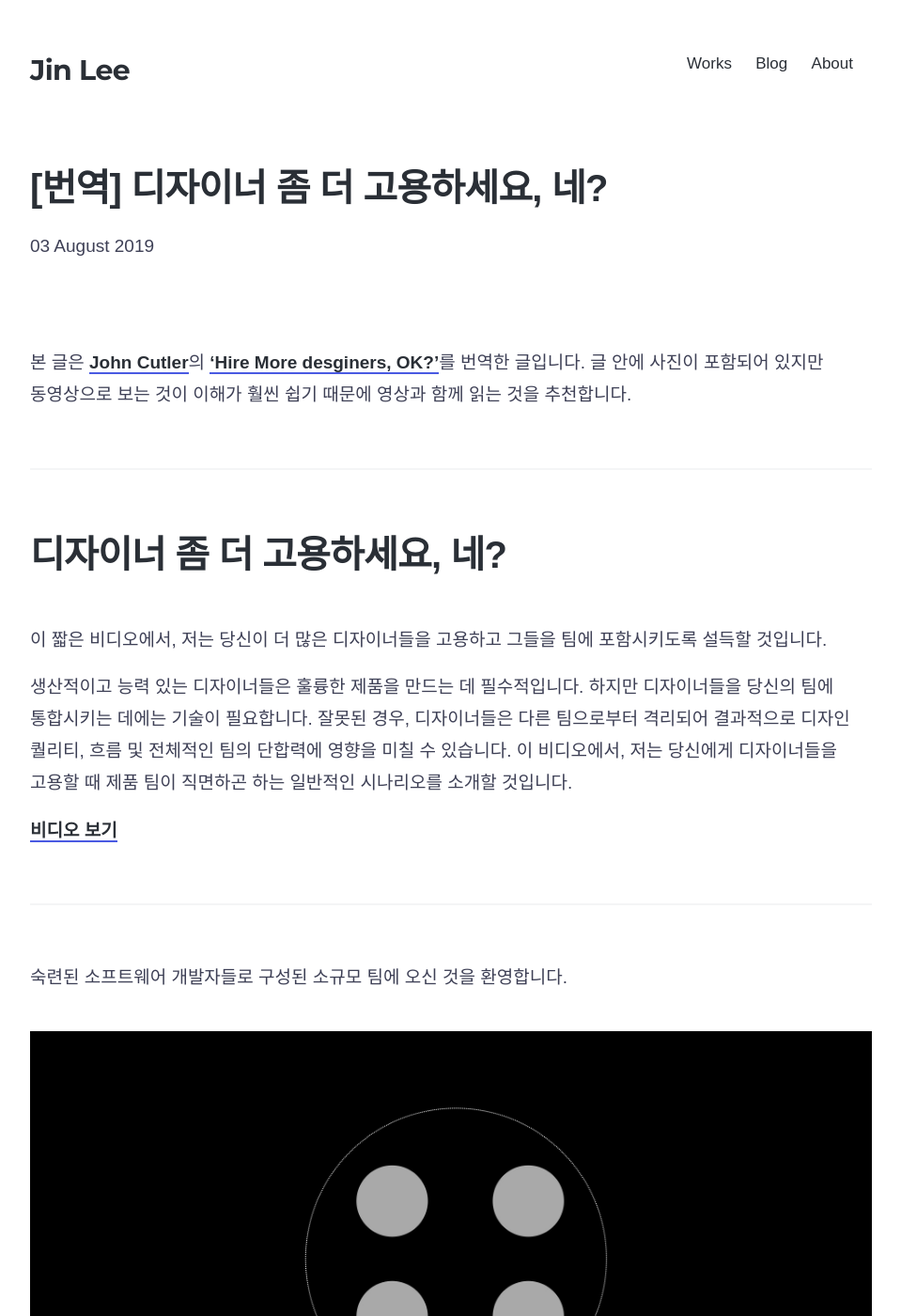
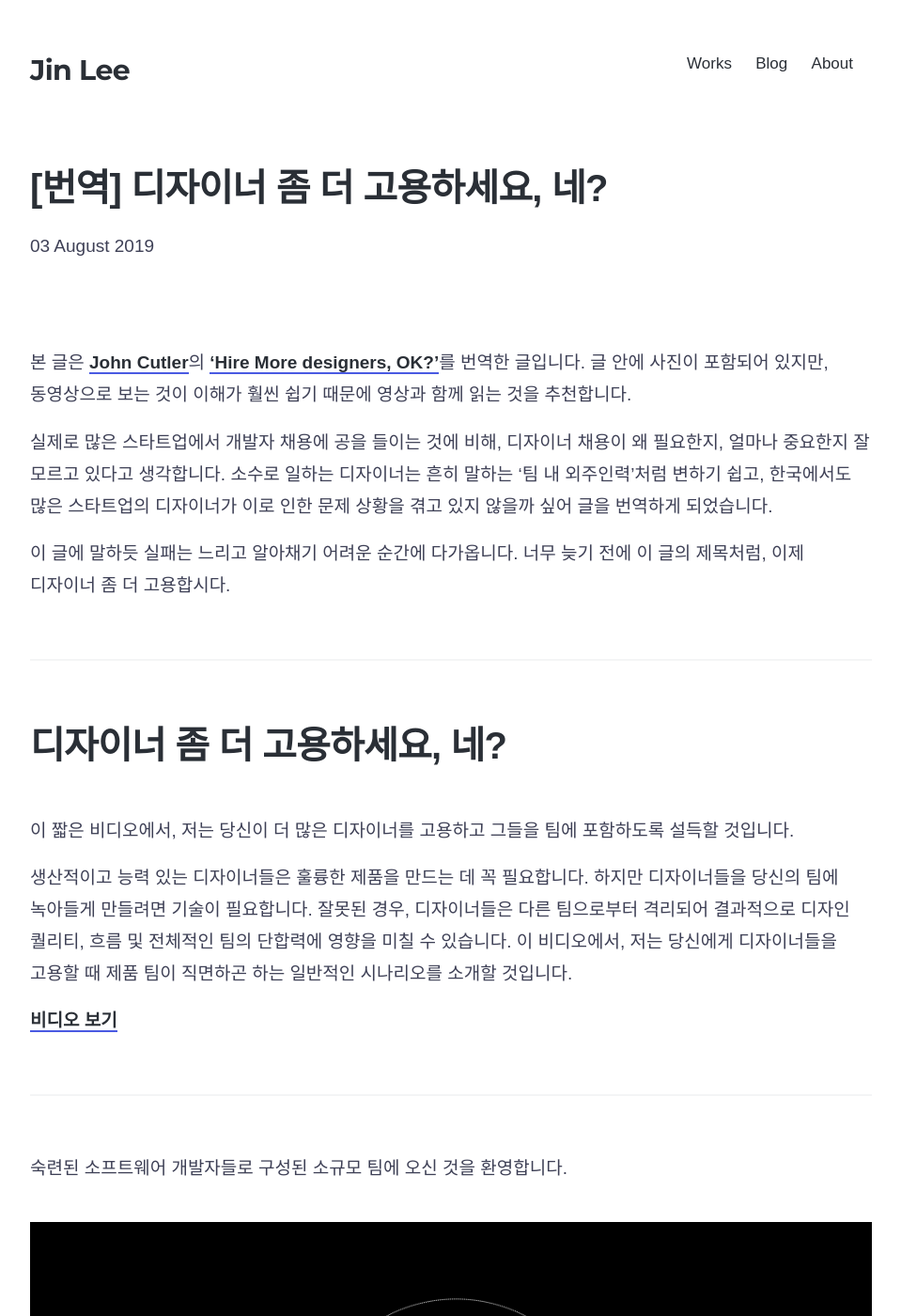
Before and after one commit to yujiinlee/yujiinlee.github.io, a Jekyll site: the page built from _posts/interp/2019-08-03-hire_more_designers.md, in a window 1280 px wide and 1400 px high. Shown: the whole window at 94% size, without its empty margins (160-1119 px from the left). Built offline with Jekyll 4.4.1, drawn with Linux system fonts in a browser that asks for light colours; nearby versions of some CDN libraries; some web fonts are replaced; comment, search, counter and statistics services are not loaded; some of the changed text lies outside the part shown.

Commit message:
번역 수정

```diff
--- a/_posts/interp/2019-08-03-hire_more_designers.md
+++ b/_posts/interp/2019-08-03-hire_more_designers.md
@@ -8,15 +8,19 @@
 - 번역
 featured_image: '/img/opengraph.png'
 ---
-본 글은 [John Cutler](https://twitter.com/johncutlefish)의 ['Hire More desginers, OK?'](https://amplitude.com/blog/hire-more-designers)를 번역한 글입니다. 글 안에 사진이 포함되어 있지만 동영상으로 보는 것이 이해가 훨씬 쉽기 때문에 영상과 함께 읽는 것을 추천합니다.
+본 글은 [John Cutler](https://twitter.com/johncutlefish)의 ['Hire More designers, OK?'](https://amplitude.com/blog/hire-more-designers)를 번역한 글입니다. 글 안에 사진이 포함되어 있지만, 동영상으로 보는 것이 이해가 훨씬 쉽기 때문에 영상과 함께 읽는 것을 추천합니다.
+
+실제로 많은 스타트업에서 개발자 채용에 공을 들이는 것에 비해, 디자이너 채용이 왜 필요한지, 얼마나 중요한지 잘 모르고 있다고 생각합니다. 소수로 일하는 디자이너는 흔히 말하는 '팀 내 외주인력'처럼 변하기 쉽고, 한국에서도 많은 스타트업의 디자이너가 이로 인한 문제 상황을 겪고 있지 않을까 싶어 글을 번역하게 되었습니다.
+
+이 글에 말하듯 실패는 느리고 알아채기 어려운 순간에 다가옵니다. 너무 늦기 전에 이 글의 제목처럼, 이제 디자이너 좀 더 고용합시다.
 
 ---
 
 # 디자이너 좀 더 고용하세요, 네?
 
-이 짧은 비디오에서, 저는 당신이 더 많은 디자이너들을 고용하고 그들을 팀에 포함시키도록 설득할 것입니다.
+이 짧은 비디오에서, 저는 당신이 더 많은 디자이너를 고용하고 그들을 팀에 포함하도록 설득할 것입니다.
 
-생산적이고 능력 있는 디자이너들은 훌륭한 제품을 만드는 데 필수적입니다. 하지만 디자이너들을 당신의 팀에 통합시키는 데에는 기술이 필요합니다. 잘못된 경우, 디자이너들은 다른 팀으로부터 격리되어 결과적으로 디자인 퀄리티, 흐름 및 전체적인 팀의 단합력에 영향을 미칠 수 있습니다. 이 비디오에서, 저는 당신에게 디자이너들을 고용할 때 제품 팀이 직면하곤 하는 일반적인 시나리오를 소개할 것입니다.
+생산적이고 능력 있는 디자이너들은 훌륭한 제품을 만드는 데 꼭 필요합니다. 하지만 디자이너들을 당신의 팀에 녹아들게 만들려면 기술이 필요합니다. 잘못된 경우, 디자이너들은 다른 팀으로부터 격리되어 결과적으로 디자인 퀄리티, 흐름 및 전체적인 팀의 단합력에 영향을 미칠 수 있습니다. 이 비디오에서, 저는 당신에게 디자이너들을 고용할 때 제품 팀이 직면하곤 하는 일반적인 시나리오를 소개할 것입니다.
 
 
 [비디오 보기](https://youtu.be/HdqX4A_3-bA)
@@ -27,46 +31,58 @@
 
 ![01](/img/2019-08-03/01.jpeg)
 
-훌륭한 스타트업 아이디어가 있지만, 문제가 있습니다. 디자이너를 꼭 채용해야 했기에, 그렇게 했죠. 바로 펠릭스를 고용했습니다. 펠릭스는 팀과 함께 앉아 매일 개발자와 짝지어 일하고, 그들의 프로덕트는 견인력을 얻기 시작합니다. 팀은 두 명의 개발자를 더 고용합니다. 이 시점에서, 팀은 한 가지 할 일 리스트를 기반으로 작업을 진행합니다. 펠릭스는 디자인과 관련된 작업 항목에 자신의 자석을 추가합니다. 팀은 더 많은 개발자를 고용합니다.
+이들에게는 훌륭한 스타트업 아이디어가 있지만, 문제가 있습니다. 디자이너를 꼭 채용해야 했기에, 그렇게 했죠. 바로 펠릭스를 고용했습니다. 펠릭스는 팀과 함께 앉아 매일 개발자와 짝지어 일하고, 그들의 프로덕트는 견인력을 얻기 시작합니다. 팀은 두 명의 개발자를 더 고용합니다.
+
+이 시점에서, 팀은 하나의 할 일 리스트를 기반으로 작업을 진행합니다. 펠릭스는 디자인과 관련된 작업 항목에 자신의 자석을 추가합니다. 팀은 더 많은 개발자를 고용합니다.
 
 ![02](/img/2019-08-03/02.jpeg)
 
-펠릭스는 일손이 꽉 찼지만, 아직 감당할만은 합니다. 리스트에 어떤 일들이 있는지 알고 있다면, 그의 시간과 에너지를 어떻게 쓸지 효율적으로 관리할 수 있습니다. 어떤 시점부터는 8명의 개발자를 한 팀으로 운영하는 것이 어려워지고 팀은 이들을 4명의 두 팀으로 분리합니다. 펠릭스에게 일어난 변화는 크지 않습니다. 몇 가지 예를 들면, 그는 이제 두 개의 스탠드업과 다른 공동의 미팅들에 참석해야 합니다.
+펠릭스는 일손이 꽉 찼지만, 아직 감당할 만은 합니다. 리스트에 어떤 일들이 있는지 알고 있다면, 그의 시간과 에너지를 어떻게 하면 효율적으로 쓸지 관리할 수 있습니다.
+
+어떤 시점부터는 8명의 개발자를 한 팀으로 운영하는 것이 어려워지고 팀은 이들을 4명의 두 팀으로 분리합니다. 펠릭스에게 일어난 변화는 크지 않습니다. 몇 가지 예를 들자면, 그는 이제 두 개의 스탠드업과 다른 공동의 미팅들에 참석해야 합니다.
 
 ![03](/img/2019-08-03/03.jpeg)
 
-이제 그는 각 팀의 리스트를 파악하기 위해 두 개의 보드를 살펴봐야 합니다. 펠릭스는 다른 여러 가지 일을 오가는 빈도가 늘어나고, 관리 비용 또한 증가합니다. 이전에 펠릭스가 팀 동료들과 함께 자신 있게 일을 시작할 수 있었던 반면에, 이제 그의 스케줄이 정신없이 바빠지기 시작하면서 미리 작업을 진행하고, 어떻게든 일을 끝내려고 애쓰고, 작업을 개발자에게 넘기기 이전에 디자인을 끝내는 방향으로 일을 하게 됩니다. 이상적인 상황은 아니지만, 펠릭스는 그렇게 할 수밖에 없습니다. 그렇지 않으면 펠릭스는 자신의 시간을 확실하게 관리할 수 없으니까요.
+이제 그는 각 팀의 리스트를 파악하기 위해 두 개의 보드를 살펴봐야 합니다. 펠릭스는 다른 여러 가지 일을 오가는 빈도가 늘어나고, 관리 비용 또한 증가합니다.
+
+이전에 펠릭스가 팀 동료들과 함께 자신 있게 일을 시작할 수 있었던 반면에, 이제 그의 스케줄이 정신없이 바빠지기 시작하면서 미리 작업을 진행하고, 어떻게든 일을 끝내려고 애쓰고, 작업을 개발자에게 넘기기 이전에 디자인을 끝내는 방향으로 일을 하게 됩니다.
+
+이상적인 상황은 아니지만, 펠릭스는 그렇게 할 수밖에 없습니다. 그렇지 않으면 펠릭스는 자신의 시간을 확실하게 관리할 수 없으니까요.
 
 ![04](/img/2019-08-03/04.jpeg)
 ![05](/img/2019-08-03/05.jpeg)
 
-사실, 펠릭스는 자신만의 할 일 리스트를 쓰기 시작합니다. 그의 리스트에 있는 할 일들은 다른 사람의 할 일 리스트와 연결되어 있습니다. 그는 아직 자신을 팀의 일원이라고 생각하지만, 조금씩 팀과 멀어지기 시작합니다.
+이제, 펠릭스는 자신만의 리스트를 운영하기 시작합니다. 그의 리스트에 있는 할 일들은 다른 사람의 할 일 리스트와 연결되어 있습니다. 그는 아직 자신을 팀의 일원이라고 생각하지만, 조금씩 팀과 멀어지기 시작합니다.
 
 ![06](/img/2019-08-03/06.jpeg)
 
-또 다른 문제가 일어나기 시작합니다. 펠릭스는 할 일들의 상대적인 우선순위를 모른 채로 남겨집니다. 그가 비슷한 일들의 잠재적인 가치에 대해 비교할 방법이 없기 때문입니다. 펠릭스의 시간은 소중하기에, 일에 대해 추정하고 수렴하는 것이 점점 중요해지고, 펠릭스는 자신의 스케줄 안에 이를 다 구겨넣어 보려고 애를 써볼 수 있습니다. 펠릭스는 할 일들을 가지고 테트리스를 쌓을 수밖에 없고, 이는 즉각적인 요구를 처리하거나 협업할 만한 유연성은 훨씬 더 적어진다는 걸 의미합니다. 동시에, 팀은 스케줄을 꽉꽉 채워 넣기 시작하고, 그 덕에 협업이나 이터레이션을 더욱 더 어렵게 만듭니다.
+또 다른 문제가 일어나기 시작합니다. 펠릭스는 할 일들의 상대적인 우선순위를 모른 채로 남겨집니다. 그가 비슷한 일들의 잠재적인 가치에 대해 비교할 방법이 없기 때문입니다.
+
+펠릭스의 시간은 소중하기에, 일의 양을 추정하고 여러 가지 일을 하나로 통합하는 것이 점점 중요해집니다 펠릭스는 자신의 스케줄 안에 이를 다 구겨 넣어 보려고 애를 써봅니다. 펠릭스는 할 일들을 가지고 테트리스를 쌓을 수밖에 없고, 이는 즉각적인 요구를 처리하거나 협업할 만한 유연성은 훨씬 더 적어진다는 걸 의미합니다.
+
+동시에, 팀은 스케줄을 꽉꽉 채워 넣기 시작하고, 그 덕에 협업이나 이터레이션을 더욱더 어렵게 만듭니다.
 
 ![07](/img/2019-08-03/07.jpeg)
 
-이전에 그들이 자주 배포하고, 이터레이션을 돌리고, 결과물에 집중했던 것에 비하여 지금은 프로젝트를 한 번의 주기로 내보내고 즉시 다음 프로젝트로 넘어갑니다.
+이전에는 자주 배포하고, 이터레이션을 돌리고, 결과물에 집중했던 것에 비하여 지금은 프로젝트를 한 번의 주기로 내보내고 즉시 다음 프로젝트로 넘어갑니다.
 
 ![08](/img/2019-08-03/08.jpeg)
 
-아주 점진적으로 나빠지는 모습이 보이기 시작합니다. 펠릭스가 고립된 채 점점 개발 과정 이전에 먼저 작업을 진행하고, 솔루션에 집중하는 모습이 보입니다. 일을 다른 사람에게 넘기는 경우나 일정으로 테트리스 쌓는 일이 잦아집니다. 이렇게 테트리스를 쌓는 일이 일어나면, 사람들은 한 주기에 더 많은 일을 채워 넣습니다. 한 주기의 크기는 늘어나고, 실험과 이터레이션은 줄어듭니다.
+이제 아주 점진적인 하락세를 관찰할 수 있습니다. 펠릭스가 점점 고립된 채 개발 전에 먼저 작업을 진행하고, 솔루션에 집중하는 모습이 보입니다. 일을 다른 사람에게 넘기는 경우나 일정으로 테트리스 쌓는 일이 잦아집니다. 이렇게 테트리스를 쌓는 일이 일어나면, 사람들은 한 주기에 더 많은 일을 채워 넣습니다. 한 주기의 크기는 늘어나고, 실험과 이터레이션은 줄어듭니다.
 
 **이러한 일련의 일들은 디자인 퀄리티를 저하하고, 임팩트를 줄이고, 팀의 결속을 낮추고, 일의 흐름과 속도를 늦춥니다.**
 
 ![09](/img/2019-08-03/09.jpeg)
 
-당신은 이제 모든 게 명백하고, 스타트업은 그저 팀에 넣을 디자이너를 더 고용해야 한다고 생각할 겁니다. 서두르지 마세요. **이런 현상들이 일어나기 시작했을 때의 흔한 반응은 디자이너 대신에 개발자를 더 고용하는 것입니다.**
+당신은 이제 모든 게 명백하니, 스타트업은 그저 팀에 넣을 디자이너를 더 고용해야 한다고 생각할 겁니다. 서두르지 마세요. **이런 현상들이 일어나기 시작했을 때의 흔한 반응은 디자이너 대신에 개발자를 더 고용하는 것입니다.**
 
 ![10](/img/2019-08-03/10.jpeg)
 
-이런 일이 일어난 이유 중 하나는 펠릭스가 아마 몇 번이나 잠재적인 위험을 경고했음에도, 그 또한 실용주의적이고 현 상황에 익숙해졌기 때문입니다. 아주 망가진 느낌은 아닙니다. 팀의 크기가 커지면서 생산성이 떨어지기 시작하고, 효율성은 처음에는 오르나 전반적으로 떨어지기 시작합니다.
+이런 일이 일어난 이유 중 하나는 펠릭스가 아마 몇 번이나 잠재적인 위험을 경고했음에도, 그 또한 실용적이고 현 상황에 익숙해졌기 때문입니다. 아주 망가진 상황은 아니라고 느껴집니다. 팀의 크기가 커지면서 생산성이 떨어지기 시작하고, 효율성은 처음에는 오르나 전반적으로 떨어지기 시작합니다.
 
 ![11](/img/2019-08-03/11.jpeg)
 
-모든 사람이 시스템을 이해하는 능력이 떨어집니다. 그 마지막 부분은 매우 중요합니다. 점점 대체 무슨 일이 일어나고 있는 건지 이해하기가 어려워집니다.
+모든 사람의 시스템을 이해하는 능력이 떨어집니다. 이 마지막 부분은 매우 중요합니다. 점점 대체 무슨 일이 일어나고 있는 건지 이해하기가 어려워집니다.
 
 펠릭스가 마침내 다른 디자이너들을 고용했을 때, 그는 이것이 모두가 기대했던 만큼 큰 도움이 되지 않는다는 것을 알게 됩니다.
 
@@ -100,12 +116,12 @@
 
 ![18](/img/2019-08-03/18.jpeg)
 
-그 대신에 어떻게 의미 있는 미션에 맞춰 일의 범위를 정할지 알아보십시오. 함께 시작하고 함께 킥오프하세요. 함께 발견하고 함께 일하세요. 결과를 측정하세요. 단 한 번의 노력으로 이게 가능하다고 해도, 그만한 가치가 있습니다.
+그 대신에 어떻게 의미 있는 미션에 맞춰 일의 범위를 정할지 알아보십시오. 함께 시작하고 함께 프로젝트를 킥오프하세요. 함께 발견하고 함께 일하세요. 결과를 측정하세요. 단 한 번의 노력으로 이게 가능하다고 해도, 그만한 가치가 있습니다.
 
 ![19](/img/2019-08-03/19.jpeg)
 
-요약하자면, 실패로 미끄러지는 건 때로 느리고 알아채기 힘들다는 걸 기억하세요. 적극적으로 저항해야만 합니다. 때로는 말이 안 되는 일을 하고, 속도를 늦추고, 엉망진창인 상태를 받아들여야 할 겁니다. 팀 전반에 걸쳐 일을 시각화하십시오. 점검하고 조정하십시오. 정답이란 건 없습니다.
+요약하자면, 실패로의 표류는 때로 느리고 알아채기 힘들다는 걸 기억하세요. 적극적으로 저항해야만 합니다. 때로는 말이 안 되는 일을 하고, 속도를 늦추고, 엉망진창인 상태를 받아들여야 할 겁니다. 팀 전반에 걸쳐 일을 시각화하십시오. 점검하고 조정하십시오. 정답이란 건 없습니다.
 
 ![20](/img/2019-08-03/20.jpeg)
 
-심지어 동시에 여러 가지 운영 모델을 돌려야 할지도 모릅니다. **가능할 때마다 함께 시작하고, 함께 일하세요. 그리고, 자자, 디자이너를 더 고용하세요.**
+심지어 동시에 여러 가지 운영 모델을 돌려야 할 수도 있습니다. **가능할 때마다 함께 시작하고, 함께 일하세요. 그리고, 자자, 디자이너를 더 고용하세요.**
```
